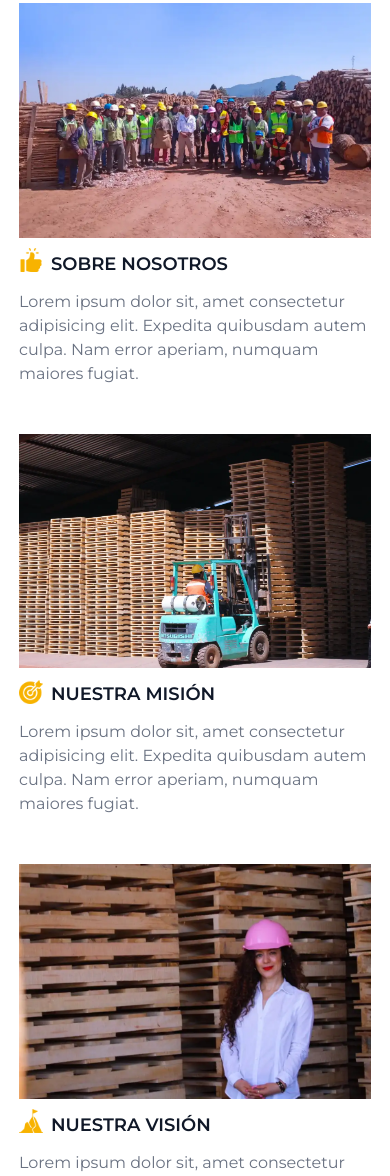
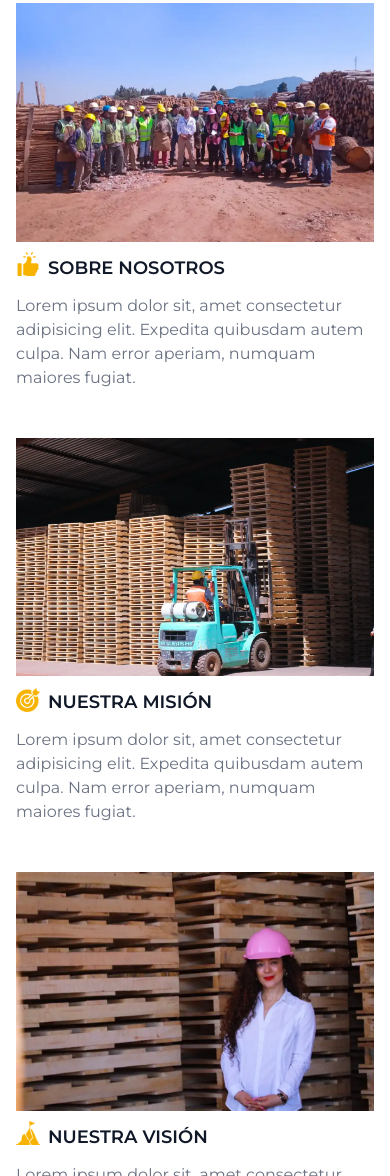
Before and after one commit to RiviCodes/tarimas-industriales-rivera-web, an Astro site: page / in a window 390 px wide. Shown: the part 824-2000 px from the top of the page. Built offline with nearby package versions, Linux system fonts and the light colour scheme; Astro itself is replaced by a stand-in of ours.

Commit message:
style: edit viewport changes

```diff
--- a/src/pages/index.astro
+++ b/src/pages/index.astro
@@ -48,10 +48,16 @@ import BaseLayout from "../layouts/BaseLayout.astro";
   <!-- Cards -->
 
   <section class="my-12 flex justify-center">
-    <div class="flex flex-col lg:flex-row">
+    <div class="flex flex-col xl:flex-row">
       <!-- Card #1 -->
-      <div class="mt-12 max-w-sm px-4 md:max-w-md lg:max-w-sm">
-        <img src="/img/about-us.webp" alt="Placeholder" class="" />
+      <div
+        class="mt-12 max-w-md px-4 md:max-w-lg lg:max-w-xl xl:max-w-sm 2xl:max-w-md"
+      >
+        <img
+          src="/img/about-us.webp"
+          alt="Placeholder"
+          class="h-auto w-full object-cover"
+        />
         <div class="mt-1 flex flex-row items-center gap-2">
           <img src="/img/thumbs-up.webp" alt="Pulgar arriba" class="size-6" />
           <h4 class="pt-2 text-lg font-semibold text-gray-900 uppercase">
@@ -65,8 +71,14 @@ import BaseLayout from "../layouts/BaseLayout.astro";
       </div>
 
       <!-- Card #2 -->
-      <div class="mt-12 max-w-sm px-4 md:max-w-md lg:max-w-sm">
-        <img src="/img/placeholder.webp" alt="Placeholder" class="" />
+      <div
+        class="mt-12 max-w-md px-4 md:max-w-lg lg:max-w-xl xl:max-w-sm 2xl:max-w-md"
+      >
+        <img
+          src="/img/placeholder.webp"
+          alt="Placeholder"
+          class="h-auto w-full object-cover"
+        />
         <div class="mt-1 flex flex-row items-center gap-2">
           <img src="/img/target.webp" alt="Objetivo" class="mt-1 size-6" />
           <h4 class="pt-2 text-lg font-semibold text-gray-900 uppercase">
@@ -80,8 +92,14 @@ import BaseLayout from "../layouts/BaseLayout.astro";
       </div>
 
       <!-- Card #3 -->
-      <div class="mt-12 max-w-sm px-4 md:max-w-md lg:max-w-sm">
-        <img src="/img/our-vision.webp" alt="Placeholder" class="" />
+      <div
+        class="mt-12 max-w-md px-4 md:max-w-lg lg:max-w-xl xl:max-w-sm 2xl:max-w-md"
+      >
+        <img
+          src="/img/our-vision.webp"
+          alt="Placeholder"
+          class="h-auto w-full object-cover"
+        />
         <div class="mt-1 flex flex-row items-center gap-2">
           <img
             src="/img/mountain-top.webp"
```
